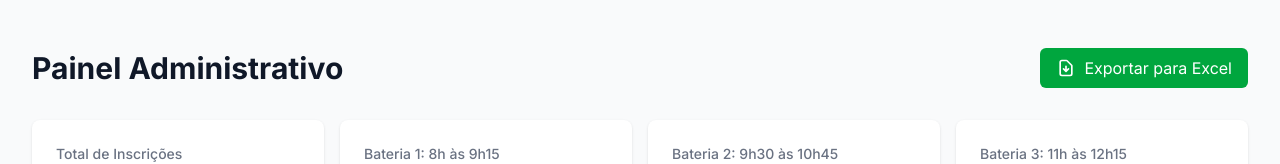
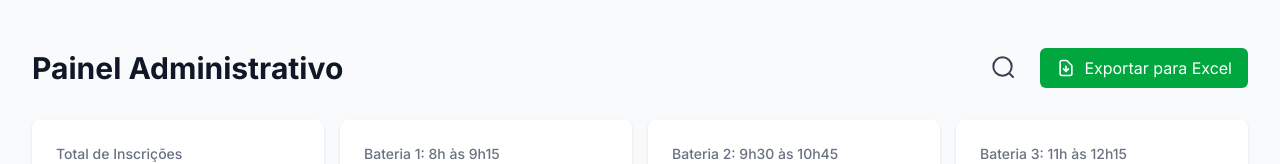
Before and after one commit to otavioajr/climbing_project, a Next.js app: page /admin in a window 1280 px wide. Shown: the top 164 px of the page. Built offline with nearby package versions, Linux system fonts and the light colour scheme; no server answers; the database is empty.

Commit message:
adicionado a lupa para busca

```diff
--- a/app/admin/page.tsx
+++ b/app/admin/page.tsx
@@ -3,7 +3,7 @@
 // Usar configurações de renderização dinâmica
 import './config';
 
-import { useState, useEffect } from 'react';
+import { useState, useEffect, useRef } from 'react';
 import * as XLSX from 'xlsx';
 
 interface Inscricao {
@@ -26,6 +26,9 @@ export default function Admin() {
   const [loading, setLoading] = useState(true);
   const [selectedInscricao, setSelectedInscricao] = useState<Inscricao | null>(null);
   const [showModal, setShowModal] = useState(false);
+  const [searchOpen, setSearchOpen] = useState(false);
+  const [searchTerm, setSearchTerm] = useState('');
+  const searchInputRef = useRef<HTMLInputElement>(null);
 
   useEffect(() => {
     fetchInscricoes();
@@ -138,6 +141,24 @@ export default function Admin() {
     XLSX.writeFile(workBook, `inscricoes_${dataAtual}.xlsx`);
   };
 
+  // Filtrar inscrições conforme o termo de busca
+  const inscricoesFiltradas = inscricoes.filter((inscricao) => {
+    const termo = searchTerm.toLowerCase();
+    return (
+      inscricao.nomeAluno.toLowerCase().includes(termo) ||
+      inscricao.nomeResponsavel.toLowerCase().includes(termo) ||
+      inscricao.numeroInscricao.toLowerCase().includes(termo)
+    );
+  });
+
+  // Focar no input ao abrir a busca
+  const handleLupaClick = () => {
+    setSearchOpen((prev) => !prev);
+    setTimeout(() => {
+      if (searchInputRef.current) searchInputRef.current.focus();
+    }, 100);
+  };
+
   if (loading) {
     return (
       <div className="min-h-screen bg-gray-50 flex items-center justify-center">
@@ -153,15 +174,36 @@ export default function Admin() {
           <h1 className="text-3xl font-bold text-gray-900">
             Painel Administrativo
           </h1>
+          <div className="flex items-center gap-2">
+            <button
+              onClick={handleLupaClick}
+              className="p-2 rounded-full hover:bg-gray-200 focus:outline-none focus:ring-2 focus:ring-indigo-500"
+              title="Buscar inscrição"
+            >
+              <svg xmlns="http://www.w3.org/2000/svg" className="h-6 w-6 text-gray-700" fill="none" viewBox="0 0 24 24" stroke="currentColor">
+                <path strokeLinecap="round" strokeLinejoin="round" strokeWidth={2} d="M21 21l-4-4m0 0A7 7 0 104 4a7 7 0 0013 13z" />
+              </svg>
+            </button>
+            {searchOpen && (
+              <input
+                ref={searchInputRef}
+                type="text"
+                value={searchTerm}
+                onChange={e => setSearchTerm(e.target.value)}
+                placeholder="Buscar aluno, responsável ou número..."
+                className="ml-2 px-3 py-2 border border-gray-300 rounded-md focus:outline-none focus:ring-2 focus:ring-indigo-500 transition-all w-72"
+              />
+            )}
             <button
               onClick={exportarParaExcel}
-            className="bg-green-600 hover:bg-green-700 text-white py-2 px-4 rounded-md flex items-center"
+              className="bg-green-600 hover:bg-green-700 text-white py-2 px-4 rounded-md flex items-center ml-2"
             >
               <svg xmlns="http://www.w3.org/2000/svg" className="h-5 w-5 mr-2" fill="none" viewBox="0 0 24 24" stroke="currentColor">
                 <path strokeLinecap="round" strokeLinejoin="round" strokeWidth={2} d="M12 10v6m0 0l-3-3m3 3l3-3m2 8H7a2 2 0 01-2-2V5a2 2 0 012-2h5.586a1 1 0 01.707.293l5.414 5.414a1 1 0 01.293.707V19a2 2 0 01-2 2z" />
               </svg>
               Exportar para Excel
             </button>
+          </div>
         </div>
 
         {/* Estatísticas */}
@@ -214,7 +256,7 @@ export default function Admin() {
                 </tr>
               </thead>
               <tbody className="bg-white divide-y divide-gray-200">
-                {inscricoes.map((inscricao) => (
+                {inscricoesFiltradas.map((inscricao) => (
                   <tr key={inscricao._id}>
                     <td className="px-6 py-4 whitespace-nowrap text-sm font-medium text-gray-900">
                       {inscricao.numeroInscricao}
--- a/app/api/inscricoes/route.ts
+++ b/app/api/inscricoes/route.ts
@@ -63,7 +63,7 @@ export async function POST(request: NextRequest) {
       nomeResponsavel,
       telefone,
       nomeAluno,
-      dataNascimento: new Date(dataNascimento),
+      dataNascimento: new Date(dataNascimento + 'T00:00:00'),
       escola,
       bateria,
       tamanhoCamiseta,
```
Lines whose indentation alone changed are shown as unchanged.
